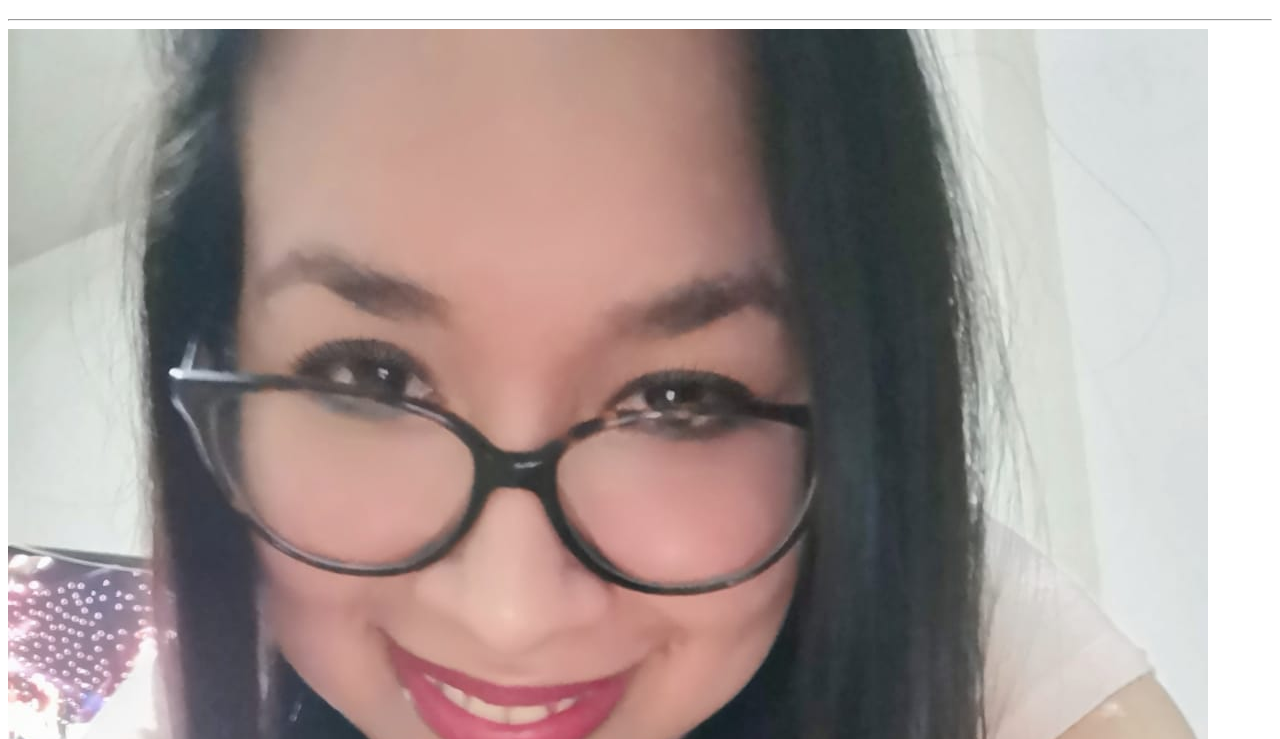
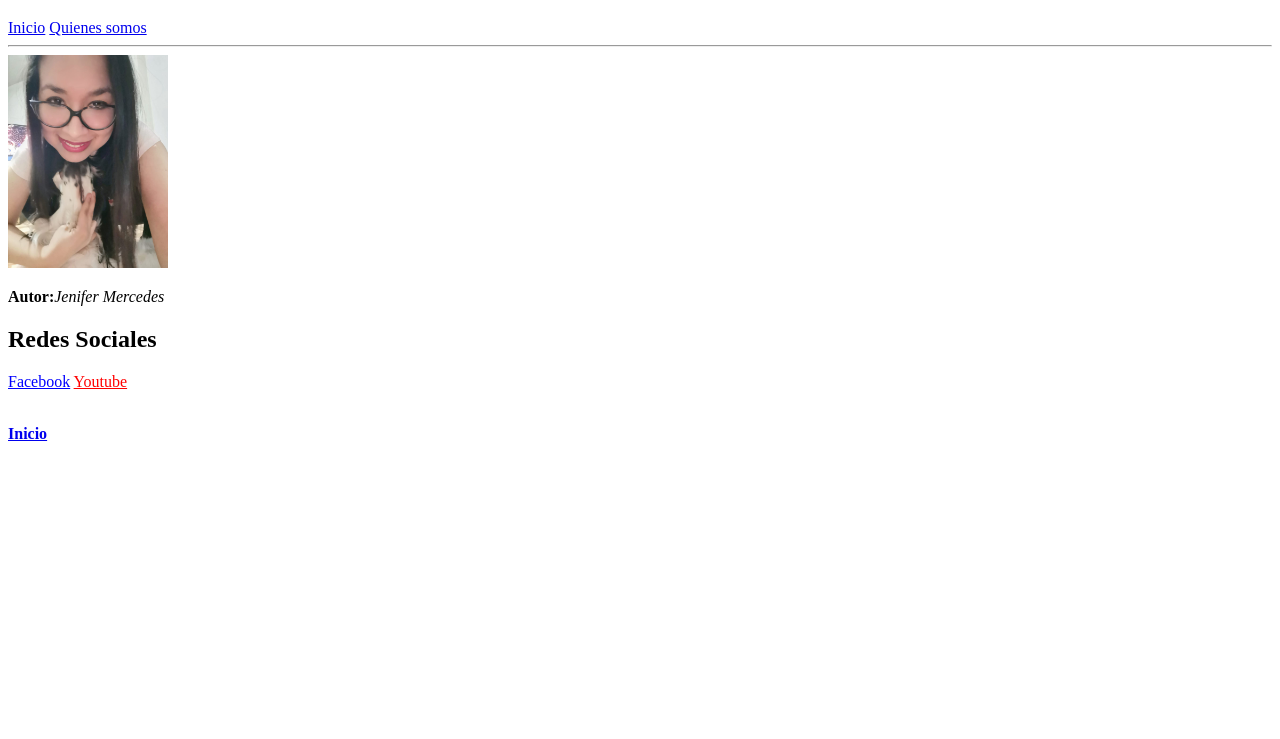
Before and after one commit to JeniferBenitoC/proyectoPrueba, a plain HTML site: page resumen.html in a window 1280 px wide. Shown: the part 61-800 px from the top of the page. Drawn offline with Linux system fonts and the light colour scheme.

Commit message:
clase a img y add menu

```diff
--- /dev/null
+++ b/css/stilo.css
@@ -0,0 +1,3 @@
+.personal{
+    width: 10rem;
+}
--- a/resumen.html
+++ b/resumen.html
@@ -5,17 +5,23 @@
     <meta http-equiv="X-UA-Compatible" content="IE=edge">
     <meta name="viewport" content="width=device-width, initial-scale=1.0">
     <title>Resumen</title>
+    <link rel="stylesheet" href="css/stilo.css">
 </head>
 
 <body>
     <h1>Resumen</h1>
+    <nav class="nav">
+        <a href="#">Inicio</a>
+        <a href="#">Quienes somos</a>
+    </nav>
     <hr>
-    <img src="imagenes/Jenifer.jpeg" title="Jenifer BC">
+    <img class="personal"src="imagenes/Jenifer.jpeg" title="Jenifer BC">
     <p><b>Autor:</b><i>Jenifer Mercedes</i></p>
     <h2>Redes Sociales</h2>
     <a href="http://facebook.com" style="color: blue">Facebook</a>
     <a href="http://youtube.com" style="color: red" target ="_blank">Youtube</a>
     </p>
+
     <br>
     <a href="index.html"><b>Inicio</b></a>
 </body>
```
